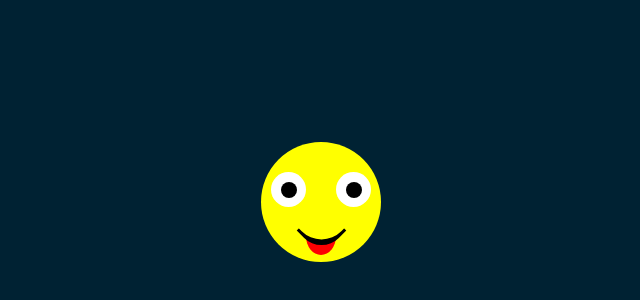
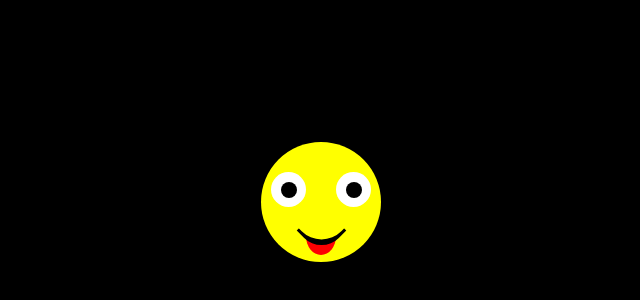
Before and after one commit to muthurajrk/emoji-smiley, a plain HTML site: page index.html in a window 1280 px wide. Shown: the part 198-498 px from the top of the page, without its empty margins (319-959 px from the left). Drawn offline with Linux system fonts and the light colour scheme.

Commit message:
style.css

```diff
--- a/style.css
+++ b/style.css
@@ -5,7 +5,7 @@
     box-sizing: border-box;
 }
 body{
-    background-color: #023;
+    background-color: black;
     height: 100vh;
     width: 100%;
     display: flex;
```
